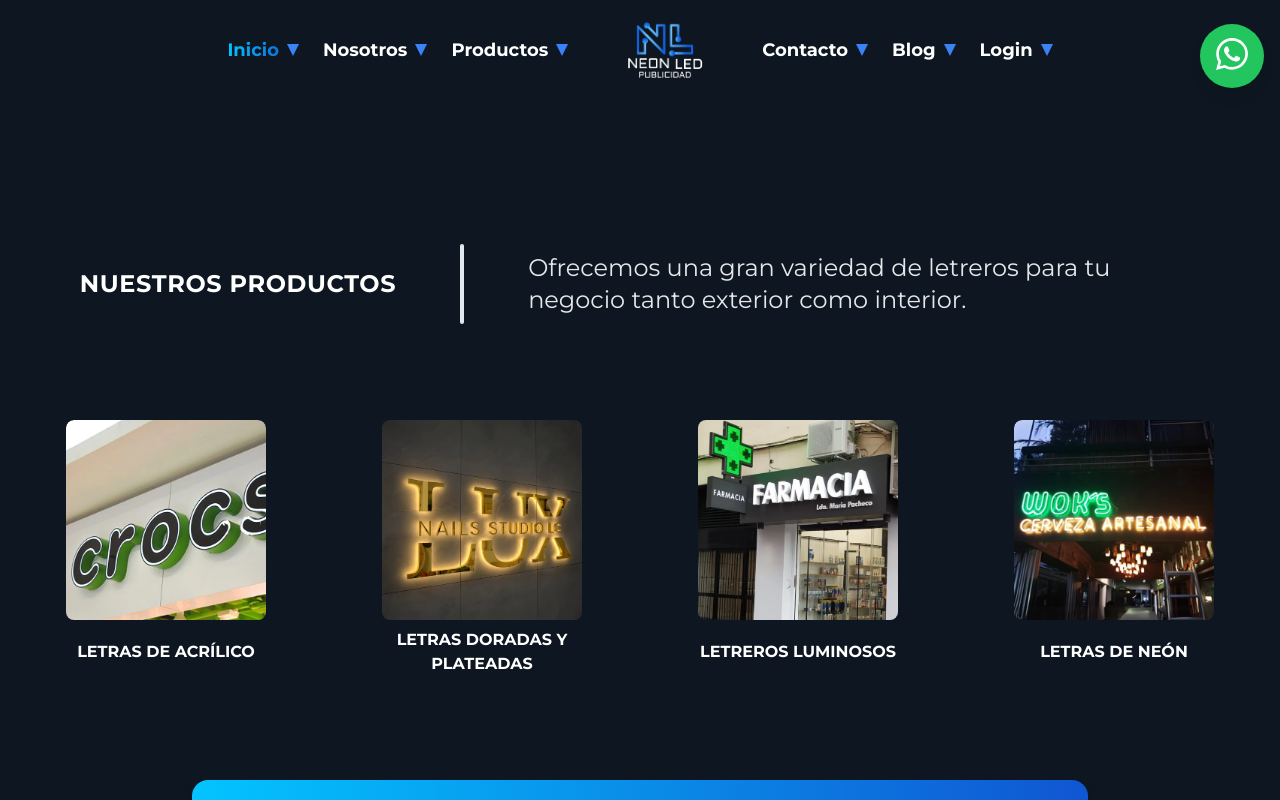
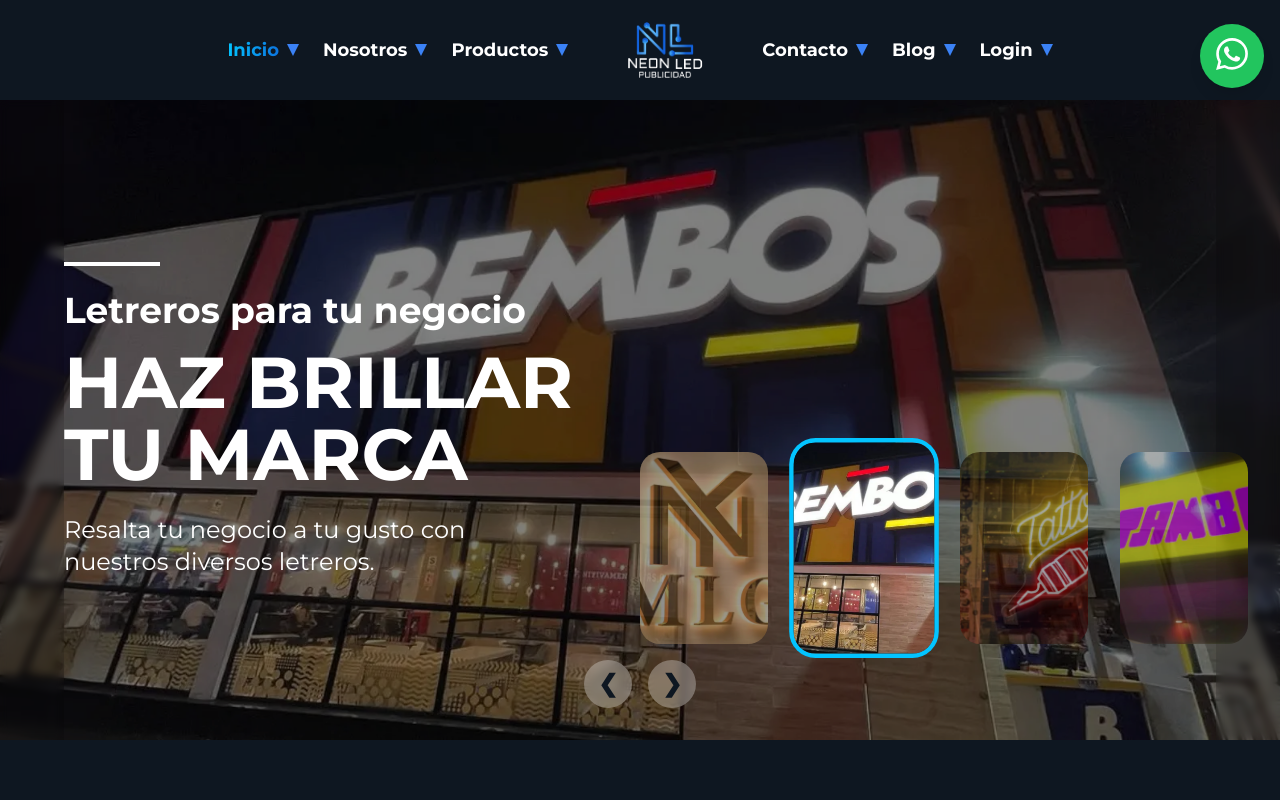
Before and after one commit to DiegoPower48/test-ledneon, a Next.js app: page / in a window 1280 px wide. Shown: the top 800 px of the page. Built offline with nearby package versions, Linux system fonts and the light colour scheme.

Commit message:
probando cambios 2

```diff
--- a/app/(client)/page.jsx
+++ b/app/(client)/page.jsx
@@ -60,12 +60,12 @@
   return (
     <>
       <div className="bg-[--azul_oscuro] overflow-hidden">
-      {/* <Slider slides={slidesData} /> */}
+      <Slider slides={slidesData} />
 
         <div className="px-4 lg:px-8 mt-20 mb-24">
           <NuestrosProductos />
           <div className="mt-8">
-            <FilaProductos productos={fila1} />
+            {/* <FilaProductos productos={fila1} /> */}
 
           </div>
         </div>
```
